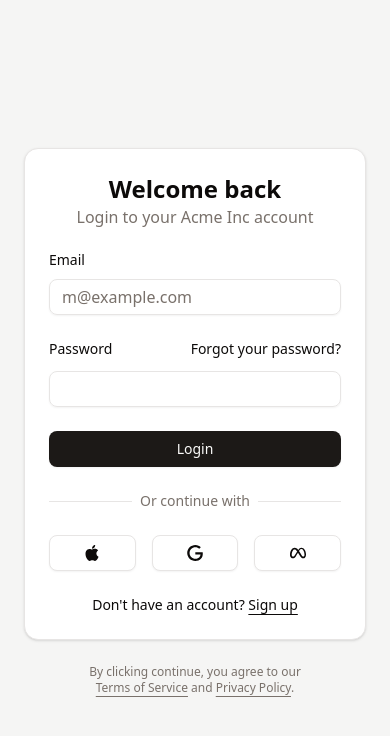
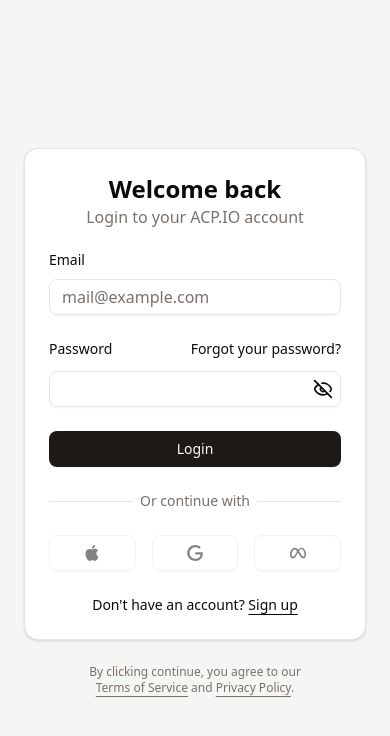
Before and after one commit to aradhyacp/clerk-auth-custom-flow, a React (Vite) app in the folder FE/: page /login in a window 390 px wide. Shown: the top 736 px of the page. Built offline with nearby package versions, Linux system fonts and the light colour scheme; no server answers.

Commit message:
added login page with signIn hook

```diff
--- a/FE/src/components/login-form.jsx
+++ b/FE/src/components/login-form.jsx
@@ -1,91 +1,207 @@
-import { cn } from "@/lib/utils"
-import { Button } from "@/components/ui/button"
-import { Card, CardContent } from "@/components/ui/card"
-import { Input } from "@/components/ui/input"
-import { Label } from "@/components/ui/label"
+import { cn } from "@/lib/utils";
+import { Button } from "@/components/ui/button";
+import { Card, CardContent } from "@/components/ui/card";
+import { Input } from "@/components/ui/input";
+import { Label } from "@/components/ui/label";
+import { useState } from "react";
+import { Link } from "react-router-dom";
+import { Alert, AlertDescription } from "./ui/alert";
 
-export function LoginForm({
-  className,
-  ...props
-}) {
+export function LoginForm({ className, handleSubmit, isloading, errorState,  ...props }) {
+  const [emailAddress, setEmailAddress] = useState("");
+  const [password, setPassword] = useState("");
+  const [showPassword, setShowPassword] = useState(false);
+  const {error,setError} = errorState;
+
   return (
     <div className={cn("flex flex-col gap-6", className)} {...props}>
       <Card className="overflow-hidden p-0">
         <CardContent className="grid p-0 md:grid-cols-2">
-          <form className="p-6 md:p-8">
+          <form
+            className="p-6 md:p-8"
+            onSubmit={(e) => handleSubmit(e, emailAddress, password)}
+          >
             <div className="flex flex-col gap-6">
               <div className="flex flex-col items-center text-center">
                 <h1 className="text-2xl font-bold">Welcome back</h1>
                 <p className="text-muted-foreground text-balance">
-                  Login to your Acme Inc account
+                  Login to your ACP.IO account
                 </p>
               </div>
               <div className="grid gap-3">
                 <Label htmlFor="email">Email</Label>
-                <Input id="email" type="email" placeholder="m@example.com" required />
+                <Input
+                  id="email"
+                  type="email"
+                  placeholder="mail@example.com"
+                  value={emailAddress}
+                  onChange={(e) => setEmailAddress(e.target.value)}
+                  required
+                />
               </div>
               <div className="grid gap-3">
                 <div className="flex items-center">
                   <Label htmlFor="password">Password</Label>
-                  <a href="#" className="ml-auto text-sm underline-offset-2 hover:underline">
+                  <a
+                    href="#"
+                    className="ml-auto text-sm underline-offset-2 hover:underline"
+                  >
                     Forgot your password?
                   </a>
                 </div>
-                <Input id="password" type="password" required />
+                <div className="relative">
+                <Input
+                  id="password"
+                  type={showPassword?"text":"password"}
+                  required
+                  onChange={(e) => {setPassword(e.target.value);setError(false)}}
+                  value={password}
+                />
+                <button
+                    type="button"
+                    onClick={() => setShowPassword((prev) => !prev)}
+                    className="absolute right-2 top-1/2 -translate-y-1/2"
+                  >
+                    {showPassword ? (
+                      <svg
+                        xmlns="http://www.w3.org/2000/svg"
+                        viewBox="0 0 24 24"
+                        fill="none"
+                        stroke="currentColor"
+                        stroke-width="2"
+                        stroke-linecap="round"
+                        stroke-linejoin="round"
+                        class="lucide lucide-eye-icon lucide-eye h-5 w-5"
+                      >
+                        <path d="M2.062 12.348a1 1 0 0 1 0-.696 10.75 10.75 0 0 1 19.876 0 1 1 0 0 1 0 .696 10.75 10.75 0 0 1-19.876 0" />
+                        <circle cx="12" cy="12" r="3" />
+                      </svg>
+                    ) : (
+                      <svg
+                        xmlns="http://www.w3.org/2000/svg"
+                        width="24"
+                        height="24"
+                        viewBox="0 0 24 24"
+                        fill="none"
+                        stroke="currentColor"
+                        stroke-width="2"
+                        stroke-linecap="round"
+                        stroke-linejoin="round"
+                        class="lucide lucide-eye-off-icon lucide-eye-off h-5 w-5"
+                      >
+                        <path d="M10.733 5.076a10.744 10.744 0 0 1 11.205 6.575 1 1 0 0 1 0 .696 10.747 10.747 0 0 1-1.444 2.49" />
+                        <path d="M14.084 14.158a3 3 0 0 1-4.242-4.242" />
+                        <path d="M17.479 17.499a10.75 10.75 0 0 1-15.417-5.151 1 1 0 0 1 0-.696 10.75 10.75 0 0 1 4.446-5.143" />
+                        <path d="m2 2 20 20" />
+                      </svg>
+                    )}
+                  </button>
+                </div>
               </div>
-              <Button type="submit" className="w-full">
-                Login
-              </Button>
-              <div
-                className="after:border-border relative text-center text-sm after:absolute after:inset-0 after:top-1/2 after:z-0 after:flex after:items-center after:border-t">
+              {isloading ? (
+                <Button>
+                  <div className="flex items-center gap-3">
+                    Please wait
+                    <svg
+                      xmlns="http://www.w3.org/2000/svg"
+                      width="24"
+                      height="24"
+                      viewBox="0 0 24 24"
+                      fill="none"
+                      stroke="currentColor"
+                      stroke-width="2"
+                      stroke-linecap="round"
+                      stroke-linejoin="round"
+                      class="lucide lucide-loader-icon lucide-loader spin"
+                    >
+                      <path d="M12 2v4" />
+                      <path d="m16.2 7.8 2.9-2.9" />
+                      <path d="M18 12h4" />
+                      <path d="m16.2 16.2 2.9 2.9" />
+                      <path d="M12 18v4" />
+                      <path d="m4.9 19.1 2.9-2.9" />
+                      <path d="M2 12h4" />
+                      <path d="m4.9 4.9 2.9 2.9" />
+                    </svg>
+                  </div>
+                </Button>
+              ) : (
+                <Button type="submit" className="w-full">
+                  Login
+                </Button>
+              )}
+              <div className="after:border-border relative text-center text-sm after:absolute after:inset-0 after:top-1/2 after:z-0 after:flex after:items-center after:border-t">
                 <span className="bg-card text-muted-foreground relative z-10 px-2">
                   Or continue with
                 </span>
               </div>
               <div className="grid grid-cols-3 gap-4">
-                <Button variant="outline" type="button" className="w-full">
+                <Button
+                  variant="outline"
+                  type="button"
+                  className="w-full"
+                  disabled
+                >
                   <svg xmlns="http://www.w3.org/2000/svg" viewBox="0 0 24 24">
                     <path
                       d="M12.152 6.896c-.948 0-2.415-1.078-3.96-1.04-2.04.027-3.91 1.183-4.961 3.014-2.117 3.675-.546 9.103 1.519 12.09 1.013 1.454 2.208 3.09 3.792 3.039 1.52-.065 2.09-.987 3.935-.987 1.831 0 2.35.987 3.96.948 1.637-.026 2.676-1.48 3.676-2.948 1.156-1.688 1.636-3.325 1.662-3.415-.039-.013-3.182-1.221-3.22-4.857-.026-3.04 2.48-4.494 2.597-4.559-1.429-2.09-3.623-2.324-4.39-2.376-2-.156-3.675 1.09-4.61 1.09zM15.53 3.83c.843-1.012 1.4-2.427 1.245-3.83-1.207.052-2.662.805-3.532 1.818-.78.896-1.454 2.338-1.273 3.714 1.338.104 2.715-.688 3.559-1.701"
-                      fill="currentColor" />
+                      fill="currentColor"
+                    />
                   </svg>
-                  <span className="sr-only">Login with Apple</span>
+                  <span className="sr-only ">Login with Apple</span>
                 </Button>
-                <Button variant="outline" type="button" className="w-full">
+                <Button
+                  variant="outline"
+                  type="button"
+                  className="w-full"
+                  disabled
+                >
                   <svg xmlns="http://www.w3.org/2000/svg" viewBox="0 0 24 24">
                     <path
                       d="M12.48 10.92v3.28h7.84c-.24 1.84-.853 3.187-1.787 4.133-1.147 1.147-2.933 2.4-6.053 2.4-4.827 0-8.6-3.893-8.6-8.72s3.773-8.72 8.6-8.72c2.6 0 4.507 1.027 5.907 2.347l2.307-2.307C18.747 1.44 16.133 0 12.48 0 5.867 0 .307 5.387.307 12s5.56 12 12.173 12c3.573 0 6.267-1.173 8.373-3.36 2.16-2.16 2.84-5.213 2.84-7.667 0-.76-.053-1.467-.173-2.053H12.48z"
-                      fill="currentColor" />
+                      fill="currentColor"
+                    />
                   </svg>
                   <span className="sr-only">Login with Google</span>
                 </Button>
-                <Button variant="outline" type="button" className="w-full">
+                <Button
+                  variant="outline"
+                  type="button"
+                  className="w-full"
+                  disabled
+                >
                   <svg xmlns="http://www.w3.org/2000/svg" viewBox="0 0 24 24">
                     <path
                       d="M6.915 4.03c-1.968 0-3.683 1.28-4.871 3.113C.704 9.208 0 11.883 0 14.449c0 .706.07 1.369.21 1.973a6.624 6.624 0 0 0 .265.86 5.297 5.297 0 0 0 .371.761c.696 1.159 1.818 1.927 3.593 1.927 1.497 0 2.633-.671 3.965-2.444.76-1.012 1.144-1.626 2.663-4.32l.756-1.339.186-.325c.061.1.121.196.183.3l2.152 3.595c.724 1.21 1.665 2.556 2.47 3.314 1.046.987 1.992 1.22 3.06 1.22 1.075 0 1.876-.355 2.455-.843a3.743 3.743 0 0 0 .81-.973c.542-.939.861-2.127.861-3.745 0-2.72-.681-5.357-2.084-7.45-1.282-1.912-2.957-2.93-4.716-2.93-1.047 0-2.088.467-3.053 1.308-.652.57-1.257 1.29-1.82 2.05-.69-.875-1.335-1.547-1.958-2.056-1.182-.966-2.315-1.303-3.454-1.303zm10.16 2.053c1.147 0 2.188.758 2.992 1.999 1.132 1.748 1.647 4.195 1.647 6.4 0 1.548-.368 2.9-1.839 2.9-.58 0-1.027-.23-1.664-1.004-.496-.601-1.343-1.878-2.832-4.358l-.617-1.028a44.908 44.908 0 0 0-1.255-1.98c.07-.109.141-.224.211-.327 1.12-1.667 2.118-2.602 3.358-2.602zm-10.201.553c1.265 0 2.058.791 2.675 1.446.307.327.737.871 1.234 1.579l-1.02 1.566c-.757 1.163-1.882 3.017-2.837 4.338-1.191 1.649-1.81 1.817-2.486 1.817-.524 0-1.038-.237-1.383-.794-.263-.426-.464-1.13-.464-2.046 0-2.221.63-4.535 1.66-6.088.454-.687.964-1.226 1.533-1.533a2.264 2.264 0 0 1 1.088-.285z"
-                      fill="currentColor" />
+                      fill="currentColor"
+                    />
                   </svg>
                   <span className="sr-only">Login with Meta</span>
                 </Button>
               </div>
               <div className="text-center text-sm">
                 Don&apos;t have an account?{" "}
-                <a href="#" className="underline underline-offset-4">
+                <Link to="/signup" className="underline underline-offset-4">
                   Sign up
-                </a>
+                </Link>
               </div>
             </div>
+            {error && (
+                <Alert variant="destructive" className="mt-3">
+                  <AlertDescription>{error}</AlertDescription>
+                </Alert>
+              )}
           </form>
           <div className="bg-muted relative hidden md:block">
             <img
-              src="/placeholder.svg"
+              src="/loginsidebar.jpg"
               alt="Image"
-              className="absolute inset-0 h-full w-full object-cover dark:brightness-[0.2] dark:grayscale" />
+              className="absolute inset-0 h-full w-full object-cover dark:brightness-[0.2] dark:grayscale"
+            />
           </div>
         </CardContent>
       </Card>
-      <div
-        className="text-muted-foreground *:[a]:hover:text-primary text-center text-xs text-balance *:[a]:underline *:[a]:underline-offset-4">
+      <div className="text-muted-foreground *:[a]:hover:text-primary text-center text-xs text-balance *:[a]:underline *:[a]:underline-offset-4">
         By clicking continue, you agree to our <a href="#">Terms of Service</a>{" "}
         and <a href="#">Privacy Policy</a>.
       </div>
--- a/FE/src/pages/Login.jsx
+++ b/FE/src/pages/Login.jsx
@@ -1,14 +1,52 @@
-import React from 'react'
-import { LoginForm } from '../components/login-form'
+import React, { useState } from "react";
+import { LoginForm } from "../components/login-form";
+import { useSignIn } from "@clerk/clerk-react";
+import { useNavigate } from "react-router-dom";
 
 const Login = () => {
+  const { isLoaded, signIn, setActive } = useSignIn();
+  const [isloading, setIsloading] = useState(false);
+  const [error, setError] = useState("");
+  const navigate = useNavigate();
+  // need to ask how to pass props and functions
+  if (!isLoaded) {
+    return null;
+  }
+  const handleSubmit = async (e, email, password) => {
+    setIsloading(true);
+    e.preventDefault();
+
+    if (!isLoaded) {
+      return null;
+    }
+    try {
+      const result = await signIn.create({
+        identifier: email,
+        password,
+      });
+
+      if (result.status === "complete") {
+        await setActive({ session: result.createdSessionId });
+        navigate("/dashboard");
+      } else {
+        console.error(JSON.stringify(result, null, 2));
+      }
+    } catch (err) {
+      console.error("error", err.errors[0].message);
+      setError(err.errors[0].message);
+    } finally {
+      setIsloading(false)
+    }
+
+    console.log(email, password);
+  };
   return (
     <div className="bg-muted flex min-h-svh flex-col items-center justify-center p-6 md:p-10">
       <div className="w-full max-w-sm md:max-w-3xl">
-        <LoginForm />
+        <LoginForm handleSubmit={handleSubmit} isloading={isloading} errorState={{error,setError}}/>
       </div>
     </div>
-  )
-}
+  );
+};
 
-export default Login
+export default Login;
--- a/FE/src/pages/SignUp.jsx
+++ b/FE/src/pages/SignUp.jsx
@@ -64,6 +64,8 @@ const SignUp = () => {
       setIsLoading(false);
     }
   };
+
+
   const onPressVerify = async (e) => {
     e.preventDefault();
 
```
Also changed, not shown: FE/public/loginsidebar.jpg (added).
